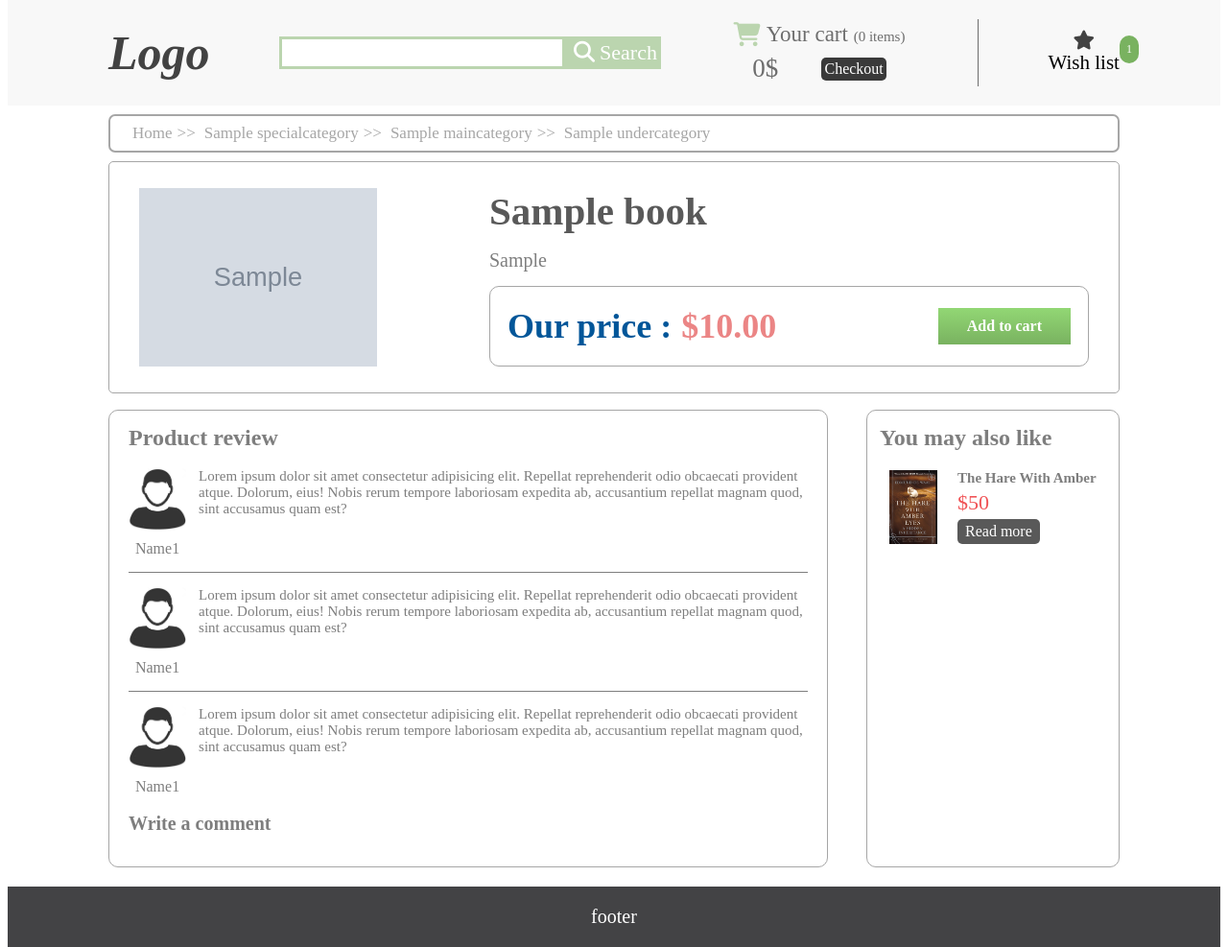
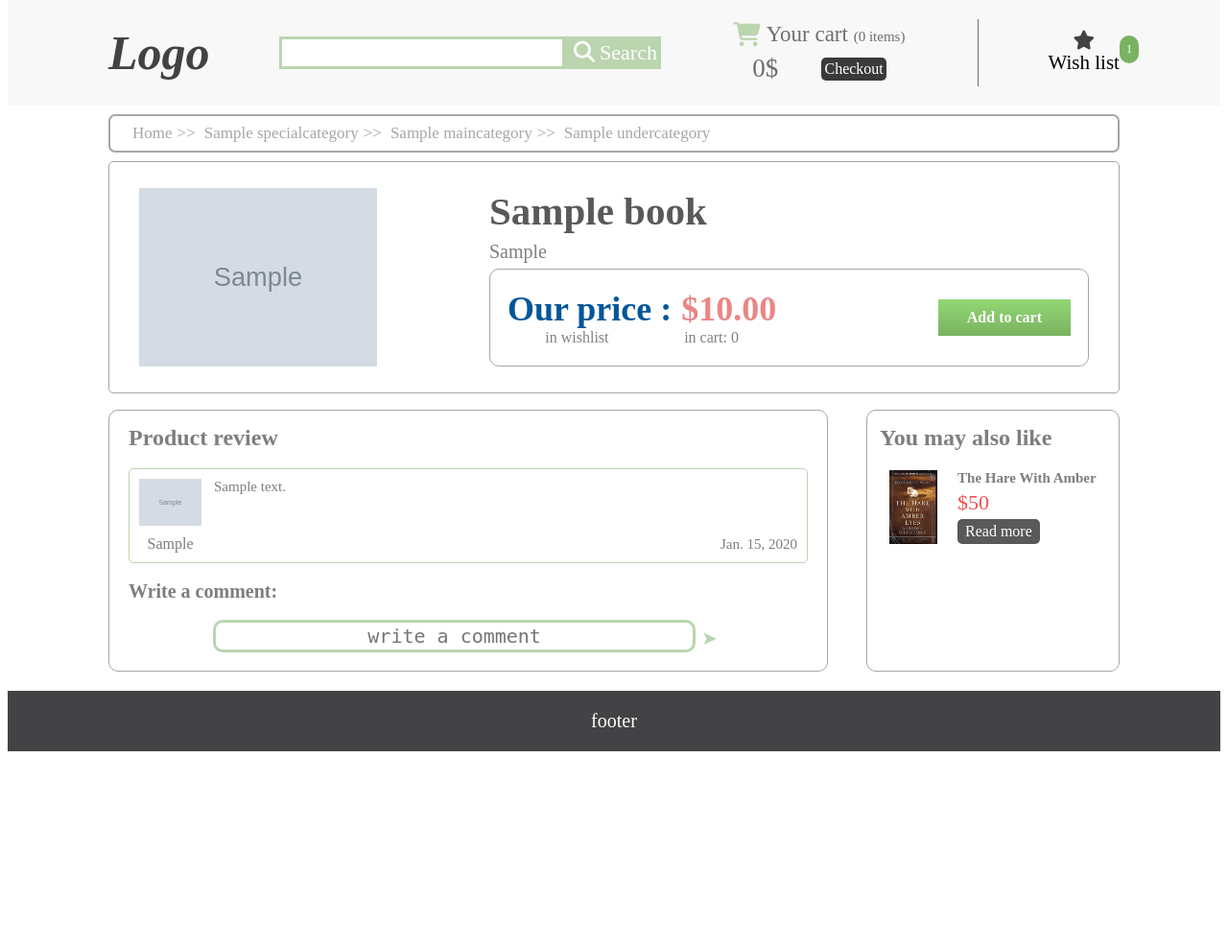
Before and after one commit to Rwwwrl/Book-store-pet-project, a Django app: a page that uses templates/base.html in a window 1280 px wide. Shown: the part 42-1029 px from the top of the page at 96% size. After the commit the page ends 825 px from the top, so only its background shows below. Run offline with Django 3.2, Linux system fonts and the light colour scheme; a user stored in the database is signed in; tables that the repository leaves empty hold one stand-in row (values such as "Sample post"); grey boxes marked "Sample" are stand-in pictures; some libraries are stand-ins or nearby versions; some web fonts are replaced.

Commit message:
+comment, refactor book temlpate

```diff
--- a/bookapp/admin.py
+++ b/bookapp/admin.py
@@ -1,7 +1,7 @@
 from django.contrib import admin
 
 # Register your models here.
-from .models import MainCategory, UnderCategory, SpecialCategory, Book, WishList, UserAccount, ProductItem, Checkout, Cart
+from .models import MainCategory, UnderCategory, SpecialCategory, Book, WishList, UserAccount, ProductItem, Checkout, Cart, Commentary
 
 class ModelWithoutSlugAdmin(admin.ModelAdmin):
     exclude = ['slug', ]
@@ -30,4 +30,5 @@ admin.site.register(WishList),
 admin.site.register(UserAccount),
 admin.site.register(ProductItem),
 admin.site.register(Checkout),
-admin.site.register(Cart)
+admin.site.register(Cart),
+admin.site.register(Commentary)
--- a/bookapp/forms.py
+++ b/bookapp/forms.py
@@ -1,6 +1,6 @@
 from django import forms
 
-from .models import SpecialCategory, MainCategory, UnderCategory, Book, Cart, UserAccount, Checkout
+from .models import SpecialCategory, MainCategory, UnderCategory, Book, Cart, UserAccount, Checkout, Commentary
 
 
 class UserAccountForm(forms.ModelForm):
@@ -21,3 +21,15 @@ class CheckoutForm(forms.ModelForm):
     def __init__(self, *args, **kwargs):
         super().__init__(*args, **kwargs)
         self.fields['commentary'].widget.attrs.update({'rows': 3})
+
+
+class CommentaryForm(forms.ModelForm):
+
+    class Meta:
+        model = Commentary
+        fields = ['text',]
+
+    def __init__(self, *args, **kwargs):
+        super().__init__(*args, **kwargs)
+        self.fields['text'].label = ''
+        self.fields['text'].widget.attrs.update({'rows': 1, 'placeholder': 'write a comment'})
--- a/bookapp/mixins.py
+++ b/bookapp/mixins.py
@@ -20,9 +20,7 @@ class UserWishListMixin(ContextMixin, View):
         self.account, account_created = UserAccount.objects.get_or_create(
             user=self.user
         )
-        print()
-        print(self.cart)
-        print()
+
         return super().dispatch(request, *args, **kwargs)
 
     def get_context_data(self, **kwargs):
--- a/bookapp/templates/bookapp/account_page/account_page_base.html
+++ b/bookapp/templates/bookapp/account_page/account_page_base.html
@@ -1,5 +1,6 @@
 {% extends 'base.html' %}
 {% load static %}
+
 
 {% block css %}
 <link rel="stylesheet" href="{% static 'css/account_page.css' %}">
@@ -11,7 +12,7 @@
 <div class="wish_card--container">
     <a href="{% url 'my_account_page' %}" class="wish_card_link {% if request.path == '/account_page/my_account/' %}active{% endif %}">My Account</a>
     <a href="{% url 'wish_page' %}" class="wish_card_link {% if request.path == '/account_page/wish_list/' %}active{% endif %}">WishList</a>
-    <a href="{% url 'checkouts_page' %}" class="wish_card_link {% if request.path == 'account_page/checkout_history/' %}active{% endif %}">Checkout history</a>
+    <a href="{% url 'checkouts_page' %}" class="wish_card_link {% if request.path == '/account_page/checkout_history/' %}active{% endif %}">Checkout history</a>
     <a href="{% url 'cart_page' %}" class="wish_card_link {% if request.path == '/account_page/cart_page/' %}active{% endif %}">Cart</a>
 </div>
 
--- a/bookapp/templates/bookapp/account_page/wish_cart_page.html
+++ b/bookapp/templates/bookapp/account_page/wish_cart_page.html
@@ -1,5 +1,11 @@
 {% extends 'bookapp/account_page/account_page_base.html' %}
 {% load static %}
+
+
+{% block css %}
+    <link rel="stylesheet" href="{% static 'css/account_page.css' %}">
+    <link rel="stylesheet" href="{% static 'css/wishlist_page.css' %}">
+{% endblock css %}
 
 
 {% block products %}
--- a/bookapp/templates/bookapp/base_bookapp.html
+++ b/bookapp/templates/bookapp/base_bookapp.html
@@ -3,8 +3,8 @@
 
 
 {% block category %}
+<div class="category__item--products category__header">Categories</div>
 {% for main_category in main_categorys %}
-<div class="category__item--products category__header">Categories</div>
 <div class="category__item--products main_category">
     <p class="main_category_title">{{ main_category.title }}</p>
 
--- a/bookapp/templates/bookapp/book_detail.html
+++ b/bookapp/templates/bookapp/book_detail.html
@@ -1,5 +1,6 @@
 {% extends 'base.html' %}
 {% load static %}
+{% load crispy_forms_tags %}
 
 {% block css %}
 <link rel="stylesheet" href="{% static 'css/book_detail.css' %}">
@@ -41,10 +42,18 @@
 
             <div class="buy_block">
                 <div class="buy_info">
-                    <div class="price_info">
-                        <h3 class="our_price">Our price :</h3>
-                        <div class="buy_price">${{ book.price }}</div>
-                    </div>
+                        <div class="price_info_wrapper">
+                            <div class="our_price_info">
+                                <h3 class="our_price">Our price :</h3>
+                                <div class="buy_price">${{ book.price }}</div>
+                            </div>
+                            <div class="in_wish_cart_block">
+                                {% if is_book_on_wish_list %}
+                                <div class="info__in_cart">in wishlist</div>
+                                {% endif %}
+                                <div class="info__in_cart">in cart: {{ count_in_cart }}</div>
+                            </div>
+                        </div>
                     <a class="add_to_cart_button" href="{% url 'add_to_cart' book.slug %}">Add to cart</a>
                 </div>
             </div>
@@ -57,46 +66,33 @@
                 <h3 class="product_review_title">
                     Product review
                 </h3>
+                {% for comment in comments  %}
                 <div class="product_review_by_user_container">
                     <div class="product_review_by_user">
                         <div class="user_info">
-                            <img class="user_image" src="{% static 'images/default_avatar.jpg' %}" alt="">
-                            <div class="user_name">Name1</div>
+                            <img class="user_image" src="{{ comment.user_account.image.url }}" alt="">
+                            <div class="user_name">{{ comment.user_account.first_name }}</div>
                         </div>
-                        <div class="user_review">Lorem ipsum dolor sit amet consectetur adipisicing elit. Repellat
-                            reprehenderit odio obcaecati provident atque. Dolorum, eius! Nobis rerum tempore laboriosam
-                            expedita ab, accusantium repellat magnam quod, sint accusamus quam est?</div>
+                        <div class="user_review">
+                            <div class="user_review_text">{{ comment.text }}</div>
+                            <div class="user_review_date">{{ comment.date_of_created }}</div>
+                        </div>
                     </div>
                 </div>
+                {% endfor %}
 
-                <div class="product_review_by_user_container">
-                    <div class="product_review_by_user">
-                        <div class="user_info">
-                            <img class="user_image" src="{% static 'images/default_avatar.jpg' %}" alt="">
-                            <div class="user_name">Name1</div>
-                        </div>
-                        <div class="user_review">Lorem ipsum dolor sit amet consectetur adipisicing elit. Repellat
-                            reprehenderit odio obcaecati provident atque. Dolorum, eius! Nobis rerum tempore laboriosam
-                            expedita ab, accusantium repellat magnam quod, sint accusamus quam est?</div>
-                    </div>
-                </div>
-
-                <div class="product_review_by_user_container">
-                    <div class="product_review_by_user">
-                        <div class="user_info">
-                            <img class="user_image" src="{% static 'images/default_avatar.jpg' %}" alt="">
-                            <div class="user_name">Name1</div>
-                        </div>
-                        <div class="user_review">Lorem ipsum dolor sit amet consectetur adipisicing elit. Repellat
-                            reprehenderit odio obcaecati provident atque. Dolorum, eius! Nobis rerum tempore laboriosam
-                            expedita ab, accusantium repellat magnam quod, sint accusamus quam est?</div>
-                    </div>
-                </div>
             </section>
+            {% if book.comments.all|length > 5 %}
+            <div class="see_more_wrapper">
+                <a class="see_more_button" href="#">There are {{ book.comments.all|length|add:"-5"}} more commets..</a>
+            </div>
+            {% endif %}
             <section class="section_review_form">
-                <h3 class="write_comment">Write a comment</h3>
-                <form action="" class='review_form'>
+                <h3 class="write_comment">Write a comment:</h3>
+                <form action="{% url 'book_detail' book.slug %}" class='review_form' method="POST">
                     {% csrf_token %}
+                    {{ comment_form|crispy }}
+                    <button type="submit" class="submit_button">&#10148;</button>
                 </form>
             </section>
         </div>
--- a/bookapp/views.py
+++ b/bookapp/views.py
@@ -4,7 +4,7 @@ from django.views.generic import ListView, DetailView
 from django.shortcuts import redirect
 
 from .models import MainCategory, UnderCategory, Book, SpecialCategory, WishList, Cart, ProductItem
-from .forms import UserAccountForm, CheckoutForm
+from .forms import UserAccountForm, CheckoutForm, CommentaryForm
 from .mixins import UserWishListMixin
 
 
@@ -45,13 +45,28 @@ class BookDetail(UserWishListMixin, DetailView):
     template_name = 'bookapp/book_detail.html'
     slug_url_kwarg = 'book_slug'
 
+    def post(self, request, *args, **kwargs):
+        self.object = self.get_object()
+        comment_form = CommentaryForm(request.POST)
+        if comment_form.is_valid():
+            comment_model = comment_form.save(commit=False)
+            comment_model.user_account = self.account
+            comment_model.book = self.object
+            comment_model.save()
+        return redirect('book_detail', book_slug=self.object.slug)
+
+
     def is_book_on_wish_list(self):
         return self.wishlist.books.filter(slug=self.object.slug).exists()
 
     def get_context_data(self, **kwargs):
         context = super().get_context_data(**kwargs)
         context['is_book_on_wish_list'] = self.is_book_on_wish_list()
+        context['count_in_cart'] = self.object.get_book_count_in_cart(self.cart)
+        context['comments'] = self.object.comments.all().order_by('id')[:5]
+        context['comment_form'] = CommentaryForm()
         return context
+
 
 
 class UnderCategoryBooks(UserWishListMixin, ListView):
@@ -104,10 +119,10 @@ class AddToCart(UserWishListMixin):
                 book=book, qty=1, cart=self.cart
             )
         else:
-            product_item = ProductItem.objects.get(book=book)
+            product_item = self.cart.product_items.get(book=book)
             product_item.qty += 1
             product_item.save()
-        return redirect('main_page')
+        return redirect('book_detail', book_slug=book_slug)
 
 class RemoveFromCart(UserWishListMixin):
 
@@ -200,4 +215,4 @@ class CheckoutsView(UserWishListMixin, ListView):
 
     def get_queryset(self, *args, **kwargs):
         account = self.user.account
-        return account.checkouts.all()
+        return account.checkouts.all().order_by('-id')
--- a/static/css/account_page.css
+++ b/static/css/account_page.css
@@ -121,9 +121,11 @@ td, th {
 }
 
 .form-control:focus {
-    border: 1px solid #434345;
+    border: 3px solid #434345;
     color: white;
     background: #bbd5af;
+    border-radius: 10px;
+    outline: none;
 }
 
 .form-group {
--- a/static/css/book_detail.css
+++ b/static/css/book_detail.css
@@ -92,6 +92,17 @@ img {
     align-items: center;
 }
 
+.our_price_info {
+    display: flex;
+    flex-direction: row;
+}
+
+.price_info_wrapper {
+    display: flex;
+    flex-direction: column;
+
+}
+
 .price_info {
     display: flex;
     flex-direction: row;
@@ -102,6 +113,11 @@ img {
     font-size: 36px;
     color: #015699;
     margin-right: 10px;
+}
+
+.info__in_cart {
+    color: grey;
+    text-align: center;
 }
 
 .buy_price {
@@ -136,8 +152,6 @@ img {
     border-radius: 10px;
 }
 
-
-
 .product_review_title {
     font-size: 24px;
     color: #7e7e7e;
@@ -147,7 +161,11 @@ img {
 .product_review_by_user {
     display: flex;
     flex-direction: row;
-    align-items: flex-start;
+    justify-content: flex-start;
+    border: 1px solid #bbd5af;
+    padding: 10px 10px;
+    border-radius: 5px;
+
 }
 
 .user_info {
@@ -169,10 +187,18 @@ img {
 }
 
 .user_review {
+    display: flex;
+    flex-direction: column;
+    justify-content: space-between;
+    width: 100%;
+    min-height: 100%;
     font-size: 15px;
     color: #7e7e7e;
 }
 
+.user_review_date {
+    text-align: end;
+}
 
 .product_review_by_user_container {
     display: flex;
@@ -192,6 +218,21 @@ img {
     display: none;
 }
 
+.see_more_wrapper {
+    margin-top: 10px;
+    text-align: center;
+}
+
+.see_more_button {
+    padding: 10px;
+    border-radius: 5px;
+    text-align: center;
+    background: #bbd5af;
+    font-style: italic;
+    color: white;
+    display: inline-block;
+}
+
 /* section review_form */
 
 .write_comment {
@@ -200,6 +241,22 @@ img {
     color: #7e7e7e;
 }
 
+.review_form {
+    display: flex;
+    flex-direction: row;
+    justify-content: center;
+}
+
+.submit_button {
+    background-color: white;
+    color: #bbd5af;
+    border: none;
+    font-size: 20px;
+}
+
+.submit_button:focus {
+    outline: none;
+}
 
 /* right block info */
 
@@ -272,3 +329,29 @@ img {
 .book_card_container:last-child::after {
     display: none;
 }
+
+.in_wish_cart_block {
+    display: flex;
+    flex-direction: row;
+    justify-content: space-around;
+}
+
+.textarea.form-control {
+    resize: none;
+}
+
+.form-control {
+    text-align: center;
+    font-size: 20px;
+    border: 3px solid #bbd5af;
+    border-radius: 10px;
+    padding: 2px 0;
+}
+
+.form-control:focus {
+    border: 3px solid #434345;
+    color: white;
+    background: #bbd5af;
+    border-radius: 10px;
+    outline: none;
+}
--- a/static/css/main_page.css
+++ b/static/css/main_page.css
@@ -366,8 +366,6 @@ body {
     display: block;
 }
 
-
-
 .product__title {
     max-width: 100px;
     font-size: 18px;
--- /dev/null
+++ b/static/css/wishlist_page.css
@@ -0,0 +1,3 @@
+.product_items {
+    flex-direction: row;
+}
--- a/static/js/account_page/checkouts_page.js
+++ b/static/js/account_page/checkouts_page.js
@@ -3,5 +3,10 @@ let checkouts = document.querySelectorAll('.checkout_item_wrapper')
 checkouts.forEach((e) => {
     e.addEventListener('click', () => {
         e.classList.toggle('hidden')
+        checkouts.forEach((a) => {
+            if (a != e) {
+                a.classList.add('hidden')
+            }
+        })
     })
 })
--- a/templates/base.html
+++ b/templates/base.html
@@ -12,7 +12,6 @@
 
     <link rel="stylesheet" href='{% static  "css/main_page.css" %}'>
     {% block css %}
-
     {% endblock css %}
 
     <title>Document</title>
```
Also changed, not shown: bookapp/models.py (+18 -0 lines).
